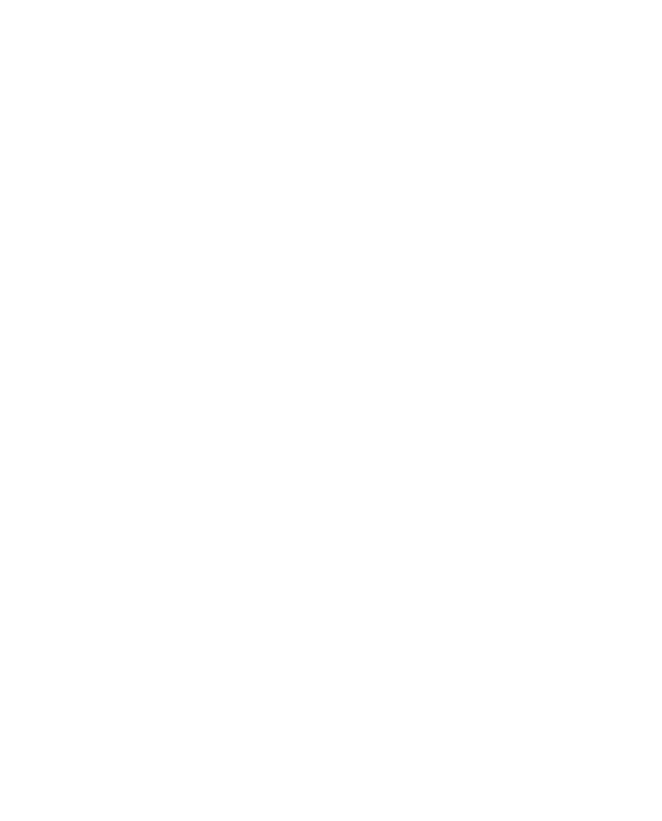
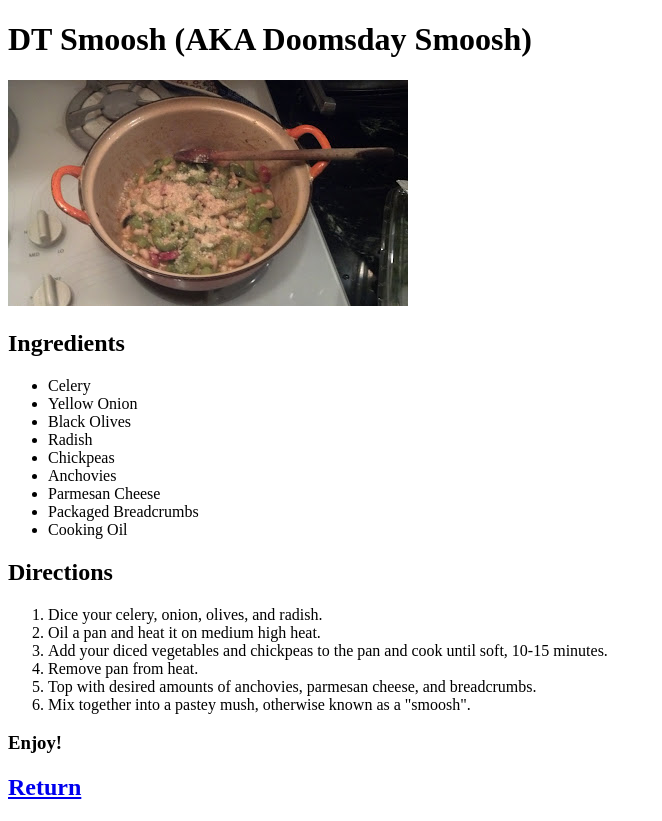
Before and after one commit to jaffapodplex/odin-recipes, a plain HTML site: page pages/R3.html in a window 1280 px wide. Shown: the whole page, without its empty margins (0-662 px from the left). Before the commit the page ends 800 px from the top, so only its background shows below. Drawn offline with Linux system fonts and the light colour scheme.

Commit message:
finish DT Smoosh page, add new images

```diff
--- a/pages/R3.html
+++ b/pages/R3.html
@@ -5,6 +5,36 @@
     <title>DT Smoosh</title>
 </head>
 <body>
+    <!--This is the start of the web page-->
+    <h1>DT Smoosh (AKA Doomsday Smoosh)</h1>
+    <img src="../images/R3-1.jpg" alt="Dish first image">
 
+    <!--This is the recipe ingredient list-->
+    <h2>Ingredients</h2>
+        <ul>
+            <li>Celery</li>
+            <li>Yellow Onion</li>
+            <li>Black Olives</li>
+            <li>Radish</li>
+            <li>Chickpeas</li>
+            <li>Anchovies</li>
+            <li>Parmesan Cheese</li>
+            <li>Packaged Breadcrumbs</li>
+            <li>Cooking Oil</li>
+        </ul>
+
+        <!--This is the recipe directions-->
+    <h2>Directions</h2>
+        <ol>
+            <li>Dice your celery, onion, olives, and radish.</li>
+            <li>Oil a pan and heat it on medium high heat.</li>
+            <li>Add your diced vegetables and chickpeas to the pan and cook until soft, 10-15 minutes.</li>
+            <li>Remove pan from heat.</li>
+            <li>Top with desired amounts of anchovies, parmesan cheese, and breadcrumbs.</li>
+            <li>Mix together into a pastey mush, otherwise known as a "smoosh".</li>
+        </ol>
+
+    <h3>Enjoy!</h3>
+    <p><h2><a href="../index.html">Return</a></h2></p>
 </body>
 </html>
```
Also changed, not shown: index.html (+1 -0 lines), pages/R1.html (+7 -1 lines), pages/R2.html (+13 -4 lines), images/R3-1.jpg (added).
